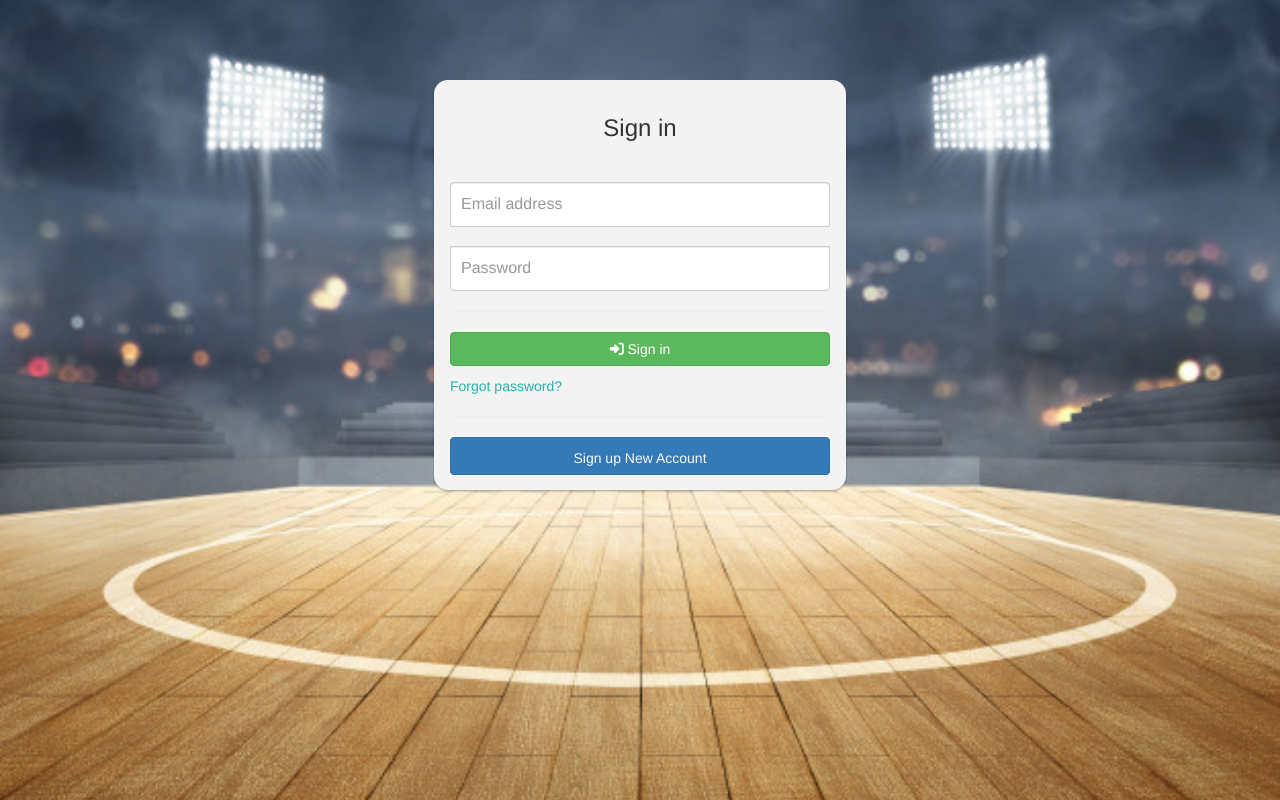
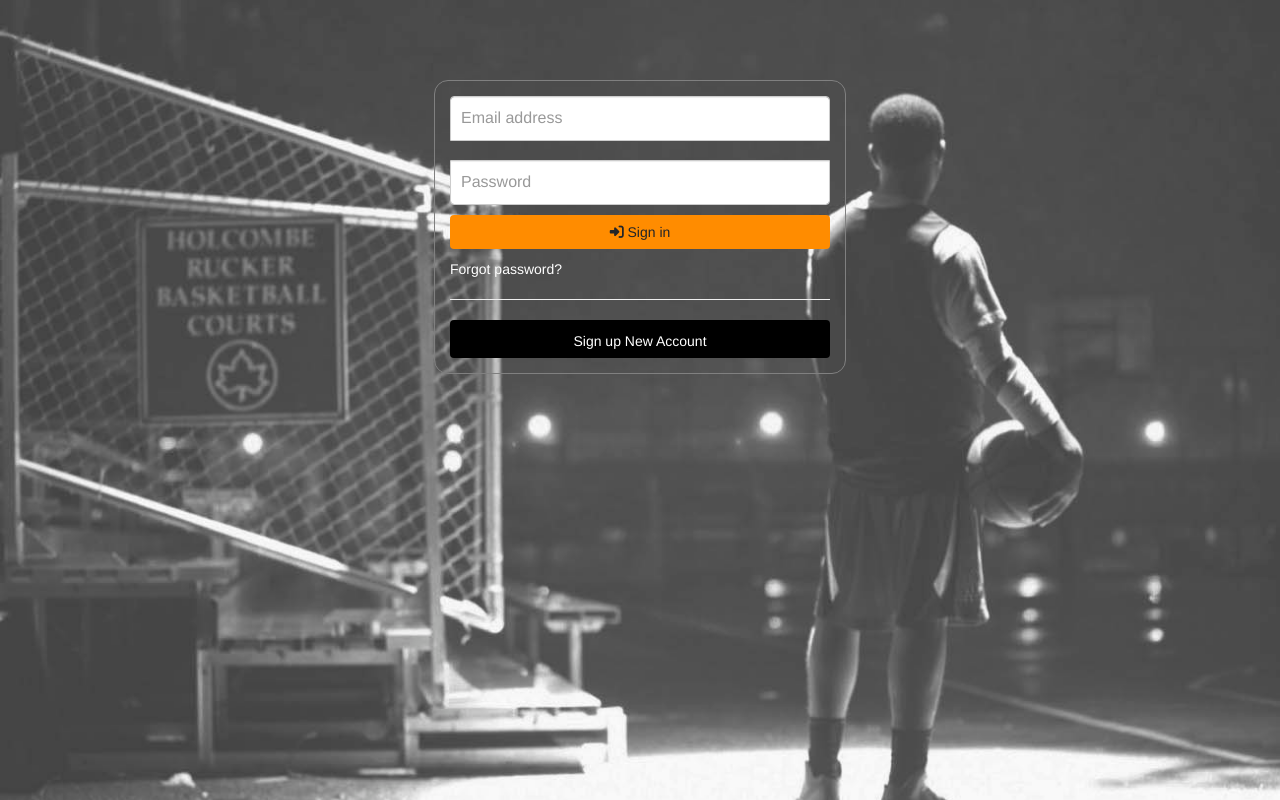
Before and after one commit to fjcanofp/SocialNetwork, a React app in the folder Cliente/: page /SignIn in a window 1280 px wide. Built offline with nearby package versions, Linux system fonts and the light colour scheme.

Commit message:
Login css Done

```diff
--- a/Cliente/public/index.html
+++ b/Cliente/public/index.html
@@ -33,7 +33,7 @@
     <script src="https://stackpath.bootstrapcdn.com/bootstrap/4.4.1/js/bootstrap.min.js" integrity="sha384-wfSDF2E50Y2D1uUdj0O3uMBJnjuUD4Ih7YwaYd1iqfktj0Uod8GCExl3Og8ifwB6" crossorigin="anonymous"></script>
     <link rel="stylesheet" href="https://cdnjs.cloudflare.com/ajax/libs/font-awesome/4.7.0/css/font-awesome.min.css">
     <script src='https://kit.fontawesome.com/a076d05399.js'></script>
-    <title>React App</title>
+    <title>Sportbook</title>
   </head>
   <body>
     <noscript>You need to enable JavaScript to run this app.</noscript>
--- a/Cliente/src/Pages/LoginPage/LoginPage.css
+++ b/Cliente/src/Pages/LoginPage/LoginPage.css
@@ -1,24 +1,27 @@
-body{
-  background-image: url('../../Resources/img/login-bg.jpg');
+body {
+    background-image: url('../../Resources/img/fondo2.jpg');
     background-repeat: no-repeat;
     background-size: cover;
     background-attachment: fixed;
 }
+
 /* sign in FORM */
-#logreg-forms{
-  width:412px;
-  margin:10vh auto;
-  background-color:#f3f3f3;
-  box-shadow: 0 1px 3px rgba(0,0,0,0.12), 0 1px 2px rgba(0,0,0,0.24);
-  transition: all 0.3s cubic-bezier(.25,.8,.25,1);
+#logreg-forms {
+    width: 412px;
+    margin: 10vh auto;
+    border: 1px solid gray;
+    /* box-shadow: 0 1px 3px rgba(0,0,0,0.12), 0 1px 2px rgba(0,0,0,0.24);*/
+    transition: all 0.3s cubic-bezier(.25, .8, .25, 1);
     border-radius: 1em;
 }
+
 #logreg-forms form {
     width: 100%;
     max-width: 410px;
     padding: 15px;
     margin: auto;
 }
+
 #logreg-forms .form-control {
     position: relative;
     box-sizing: border-box;
@@ -26,90 +29,129 @@ body{
     padding: 10px;
     font-size: 16px;
 }
-#logreg-forms .form-control:focus { z-index: 2; }
+
+#logreg-forms .form-control:focus {
+    z-index: 2;
+}
+
 #logreg-forms .form-signin input[type="email"] {
     margin-bottom: -1px;
     border-bottom-right-radius: 0;
     border-bottom-left-radius: 0;
 }
+
 #logreg-forms .form-signin input[type="password"] {
     border-top-left-radius: 0;
     border-top-right-radius: 0;
 }
 
-#logreg-forms .social-login{
-  width:390px;
-  margin:0 auto;
-  margin-bottom: 14px;
+#logreg-forms .social-login {
+    width: 390px;
+    margin: 0 auto 14px;
 }
-#logreg-forms .social-btn{
+
+#logreg-forms .social-btn {
     font-weight: 100;
-  color:white;
-  width:190px;
+    color: white;
+    width: 190px;
     font-size: 0.9rem;
 }
 
-#logreg-forms a{
+#logreg-forms a {
     display: block;
-  padding-top:10px;
-  color:lightseagreen;
+    padding-top: 10px;
+    color: #ffffff;
 }
 
-#logreg-form .lines{
-  width:200px;
-  border:1px solid red;
+#logreg-form .lines {
+    width: 200px;
+    border: 1px solid red;
 }
 
 
-#logreg-forms button[type="submit"]{ margin-top:10px; }
+#logreg-forms button[type="submit"] {
+    margin-top: 10px;
+}
 
-#logreg-forms .facebook-btn{  background-color:#3C589C; }
+#logreg-forms .facebook-btn {
+    background-color: #3C589C;
+}
 
-#logreg-forms .google-btn{ background-color: #DF4B3B; }
+#logreg-forms .google-btn {
+    background-color: #DF4B3B;
+}
 
-#logreg-forms .form-reset, #logreg-forms .form-signup{ display: none; }
+#logreg-forms .form-reset, #logreg-forms .form-signup {
+    display: none;
+}
 
-#logreg-forms .form-signup .social-btn{ width:210px; }
+#logreg-forms .form-signup .social-btn {
+    width: 210px;
+}
 
-#logreg-forms .form-signup input { margin-bottom: 2px;}
+#logreg-forms .form-signup input {
+    margin-bottom: 2px;
+}
 
-.form-signup .social-login{
-  width:210px !important;
+.form-signup .social-login {
+    width: 210px !important;
     margin: 0 auto;
+}
+
+#signIn {
+    background-color: darkorange
+}
+
+#signIn:hover {
+    background-color: black;
+    color: white;
+}
+
+#signUp {
+    background-color: black
+}
+
+#signUp:hover {
+    background-color: white;
+    color: black;
 }
 
 /* Mobile */
 
-@media screen and (max-width:500px){
-  #logreg-forms{
-      width:300px;
+@media screen and (max-width: 500px) {
+    #logreg-forms {
+        width: 300px;
     }
 
-  #logreg-forms  .social-login{
-      width:200px;
-      margin:0 auto;
+    #logreg-forms .social-login {
+        width: 200px;
+        margin: 0 auto;
         margin-bottom: 10px;
     }
-  #logreg-forms  .social-btn{
+
+    #logreg-forms .social-btn {
         font-size: 1.3rem;
         font-weight: 100;
-      color:white;
-      width:200px;
+        color: white;
+        width: 200px;
         height: 56px;
 
     }
-  #logreg-forms .social-btn:nth-child(1){
+
+    #logreg-forms .social-btn:nth-child(1) {
         margin-bottom: 5px;
     }
-  #logreg-forms .social-btn span{
+
+    #logreg-forms .social-btn span {
         display: none;
     }
-  #logreg-forms  .facebook-btn:after{
-      content:'Facebook';
+
+    #logreg-forms .facebook-btn:after {
+        content: 'Facebook';
     }
 
-  #logreg-forms  .google-btn:after{
-      content:'Google+';
+    #logreg-forms .google-btn:after {
+        content: 'Google+';
     }
 
 }
--- a/Cliente/src/Pages/LoginPage/LoginPage.js
+++ b/Cliente/src/Pages/LoginPage/LoginPage.js
@@ -27,17 +27,14 @@ export default function Login() {
     return (
         <div id="logreg-forms">
             <form className="form-signin" onSubmit={handleSubmit} >
-                <h1 className="h3 mb-3 font-weight-normal text-center"> Sign in</h1>
-                <hr/>
-                { error ? (<div className="alert alert-warning" role="alert">Invalid Credentials</div>):(<></>) }
+                { error ? (<div className="alert alert-danger" role="alert">Invalid Credentials</div>):(<></>) }
                 <input type="email" id="inputEmail" className="form-control" placeholder="Email address" required="" autoFocus="" value={user} onChange={(evt) => { setUser(evt.target.value) }} />
                 <br/>
                 <input type="password" id="inputPassword" className="form-control" placeholder="Password" required="" value={password} onChange={(evt) => { setPassword(evt.target.value) }} />
-                <hr/>
-                <button className="btn btn-success btn-block" type="submit"><i className="fas fa-sign-in-alt"></i> Sign in</button>
-                <Link to="/" id="forgot_pswd">Forgot password?</Link>
+                <button id="signIn" className="btn btn-block" type="submit"><i className="fas fa-sign-in-alt"/> Sign in</button>
+                <Link to="/Home" id="forgot_pswd">Forgot password?</Link>
                 <hr />
-                <Link to="/SignUp" className="btn btn-primary btn-block text-light" type="button" id="btn-signup">Sign up New Account</Link>
+                <Link to="/SignUp" className="btn btn-block" type="button" id="signUp">Sign up New Account</Link>
             </form>
         </div>
     )
```
Also changed, not shown: Cliente/public/favicon.ico, Cliente/public/logo192.png (deleted), Cliente/public/logo512.png (deleted), Cliente/src/Resources/img/fondo2.jpg (added). Lines whose indentation alone changed are shown as unchanged.
